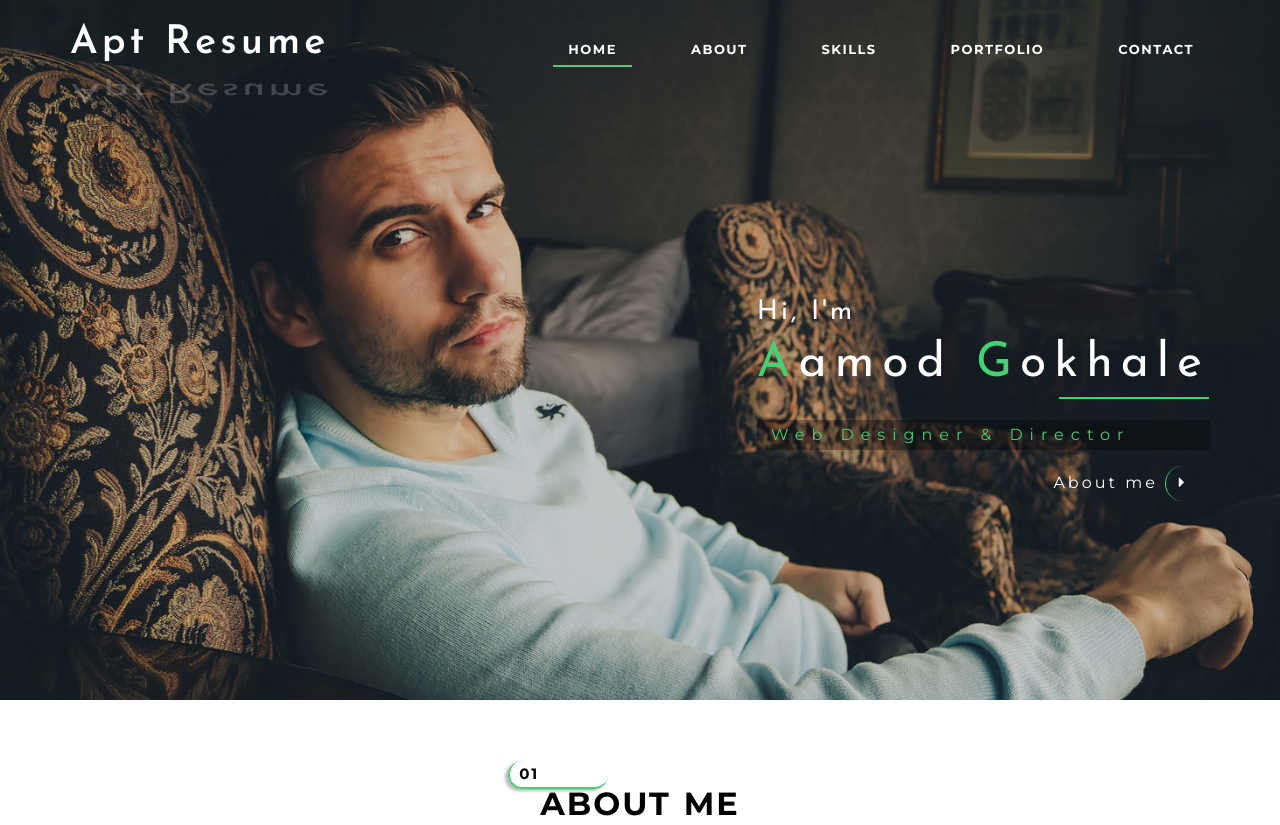
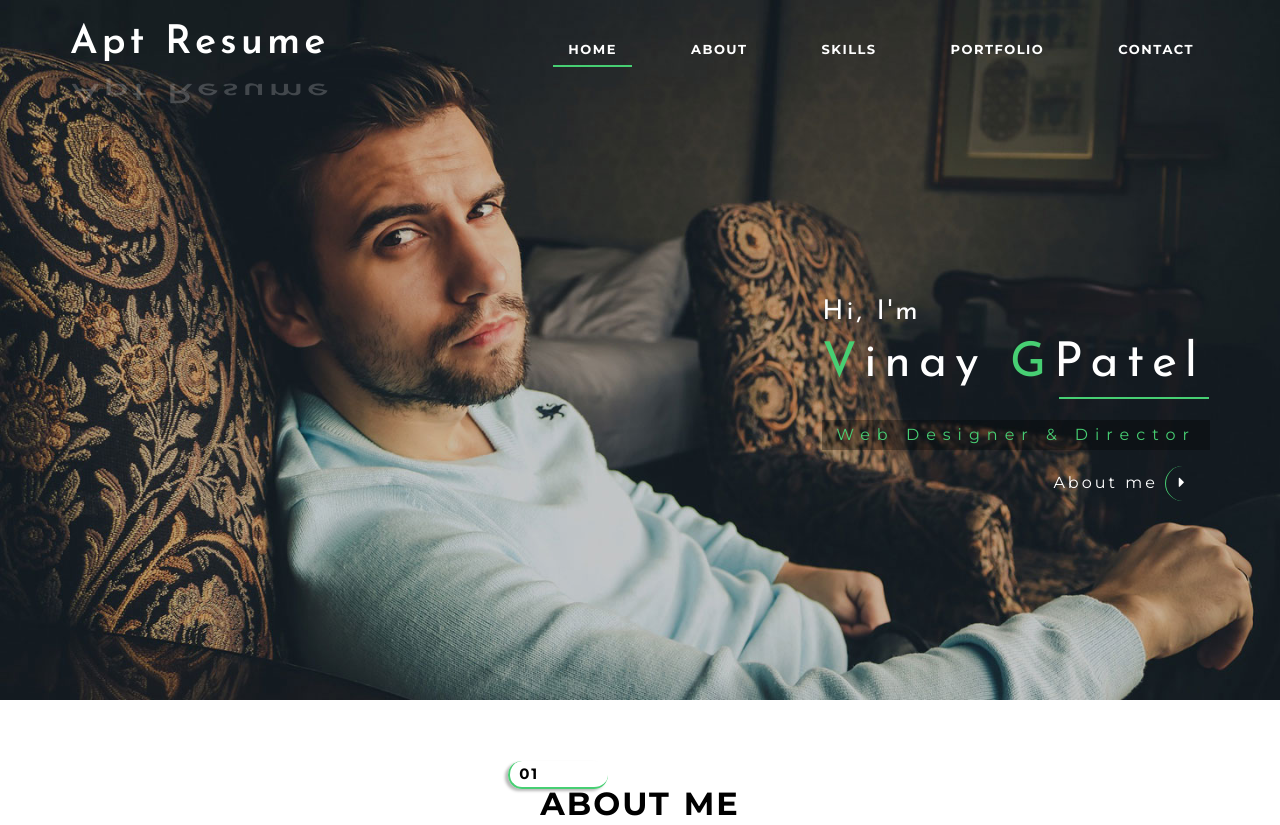
Before and after one commit to vinay5503/demoresume, a plain HTML site: page index.html in a window 1280 px wide. Shown: the top 825 px of the page. Drawn offline with Linux system fonts and the light colour scheme.

Commit message:
Update index.html
updated name

```diff
--- a/index.html
+++ b/index.html
@@ -81,7 +81,7 @@ Smartphone Compatible web template, free webdesigns for Nokia, Samsung, LG, Sony
 			<!-- //header -->
 			<div class="banner-text-w3-agileits">
 				<h5>Hi, I'm</h5>
-				<h2><span>A</span>amod <span>G</span>okhale</h2>
+				<h2><span>V</span>inay <span>G</span>Patel</h2>
 				<p>Web Designer & Director</p>
 				<div class="botton">
 					<a href="#about" class="scroll">About me <span class="fa fa-caret-right"></span></a>
```
